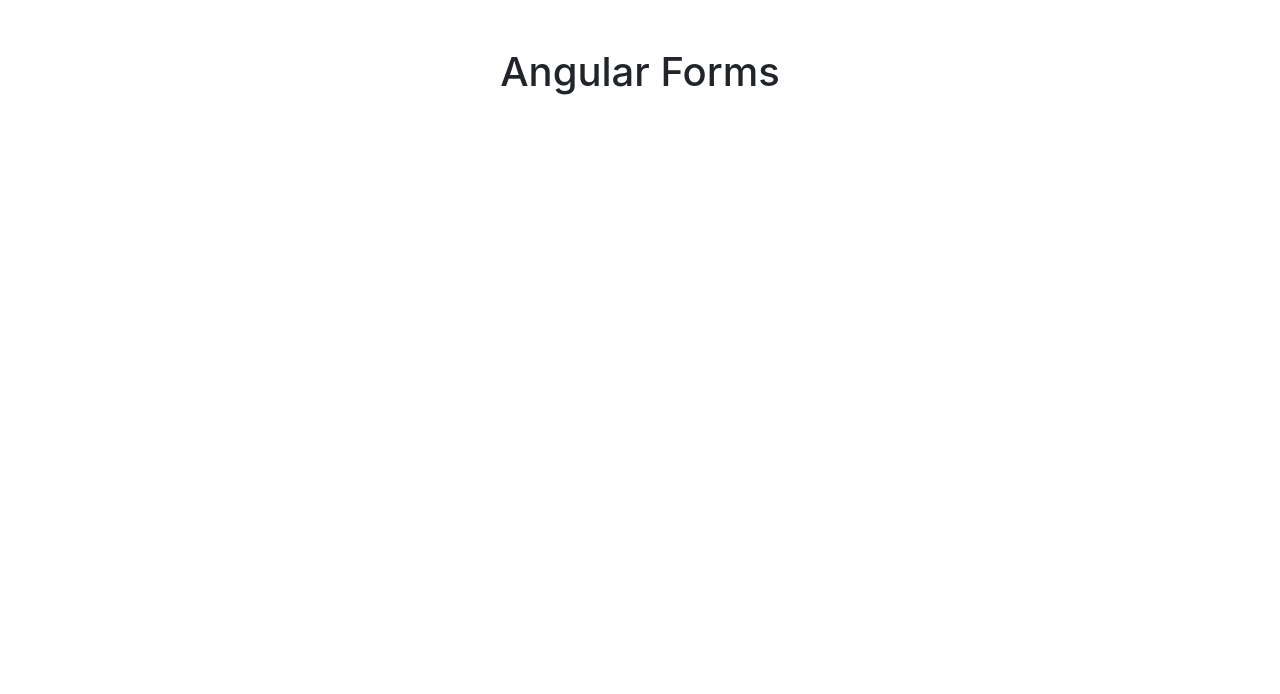
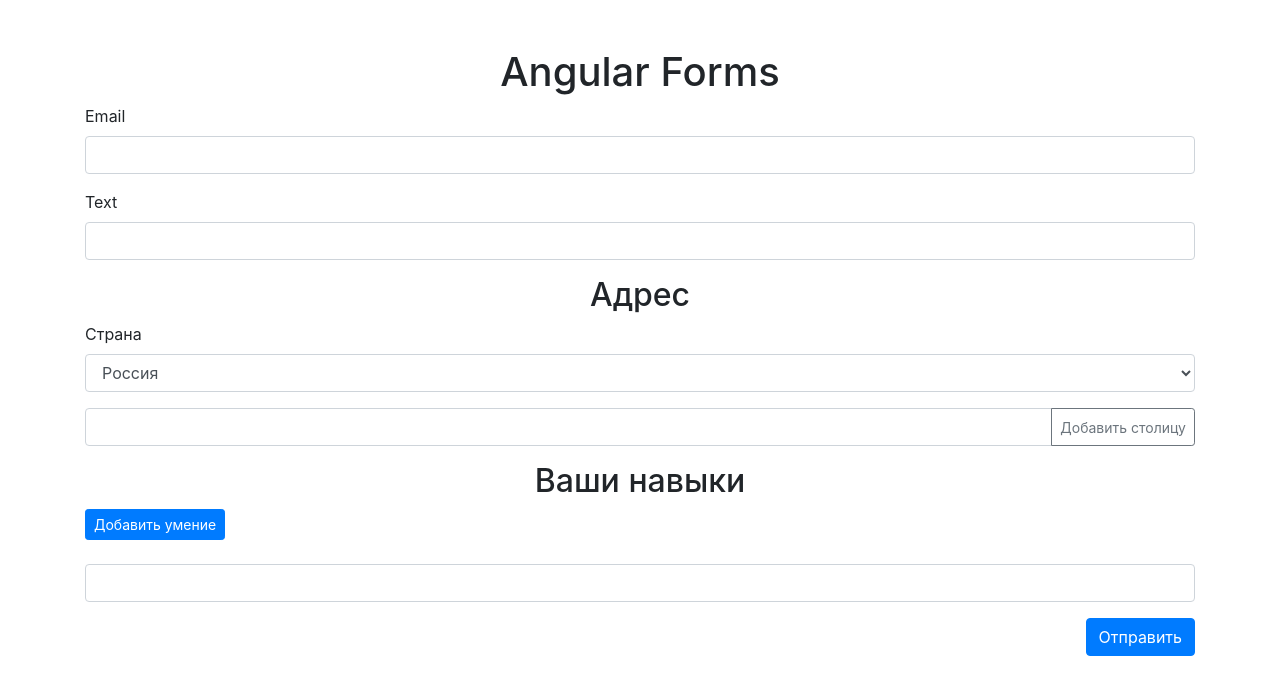
Before and after one commit to DjailinVasu/learn-angular-forms, an Angular app: page / in a window 1280 px wide. Shown: the top 694 px of the page. Built offline with nearby package versions, Linux system fonts and the light colour scheme.

Commit message:
Создание формы

```diff
--- a/src/app/app.component.html
+++ b/src/app/app.component.html
@@ -1,3 +1,56 @@
 <div class="container pt-5">
-   <h1 class="text-center"> {{title}} </h1>
+  <h1 class="text-center">{{ title }}</h1>
+
+  <form [formGroup]="form" (ngSubmit)="submit()">
+    <div class="form-group">
+      <label for="email">Email</label>
+      <input id="email" class="form-control" type="text" name="" />
+    </div>
+
+    <div class="form-group">
+      <label for="password">Text</label>
+      <input id="password" class="form-control" type="password" name="" />
+    </div>
+
+    <fieldset>
+      <legend class="h2 text-center">Адрес</legend>
+
+      <div class="form-group">
+        <label for="country">Страна</label>
+        <select id="country" class="form-control" name="country">
+          <option value="ru">Россия</option>
+          <option value="ua">Украина</option>
+          <option value="by">Беларусь</option>
+        </select>
+      </div>
+
+      <div class="form-group">
+        <div class="input-group">
+          <input
+            type="text"
+            class="form-control"
+          />
+          <div class="input-group-append">
+            <button class="btn btn-outline-secondary btn-sm" type="button">
+              Добавить столицу
+            </button>
+          </div>
+        </div>
+      </div>
+    </fieldset>
+
+    <fieldset>
+      <legend class="h2 text-center">Ваши навыки</legend>
+      <button class="btn btn-primary btn-sm" type="button">Добавить умение</button>
+
+      <div class="form-group">
+        <label></label>
+        <input class="form-control" type="text" name="">
+      </div>
+    </fieldset>
+
+    <div class="d-flex justify-content-end">
+      <button class="btn btn-primary lar" type="submit">Отправить</button>
+    </div>
+  </form>
 </div>
--- a/src/app/app.component.ts
+++ b/src/app/app.component.ts
@@ -1,10 +1,21 @@
-import { Component } from '@angular/core';
+import { Component, OnInit } from '@angular/core';
+import { FormGroup } from '@angular/forms';
 
 @Component({
   selector: 'app-root',
   templateUrl: './app.component.html',
   styleUrls: ['./app.component.scss']
 })
-export class AppComponent {
+export class AppComponent implements OnInit {
   title = 'Angular Forms';
+
+  form: FormGroup
+
+  ngOnInit() {
+    this.form = new FormGroup({})
+  }
+
+  submit() {
+
+  }
 }
--- a/src/app/app.module.ts
+++ b/src/app/app.module.ts
@@ -2,13 +2,15 @@ import { BrowserModule } from '@angular/platform-browser';
 import { NgModule } from '@angular/core';
 
 import { AppComponent } from './app.component';
-
+import { FormsModule, ReactiveFormsModule } from '@angular/forms'
 @NgModule({
   declarations: [
     AppComponent
   ],
   imports: [
-    BrowserModule
+    BrowserModule,
+    FormsModule,
+    ReactiveFormsModule
   ],
   providers: [],
   bootstrap: [AppComponent]
```
